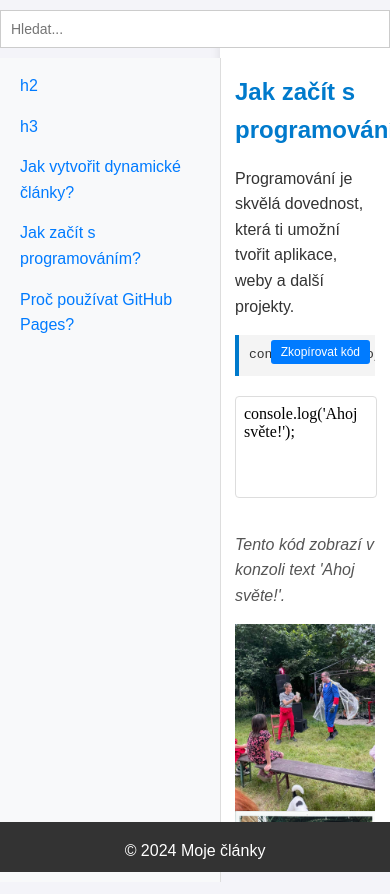
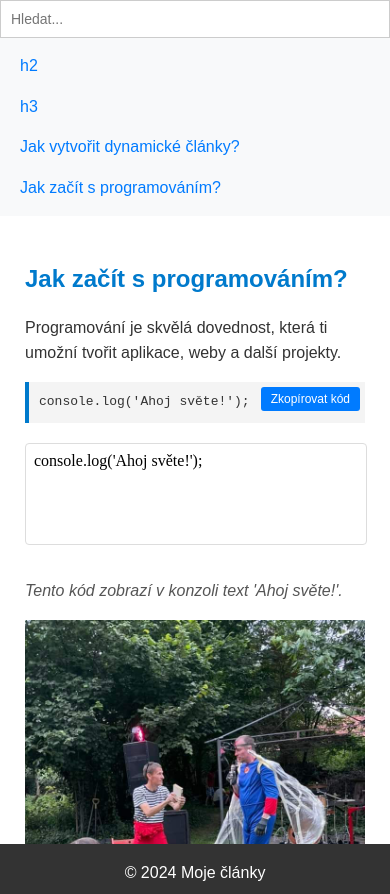
Before and after one commit to kevalam37/tahak, a plain HTML site: page index.html in a window 390 px wide. Before the commit the page ends 872 px from the top, so only its background shows below. Drawn offline with Linux system fonts and the light colour scheme.

Commit message:
Update styles.css

```diff
--- a/styles.css
+++ b/styles.css
@@ -29,6 +29,7 @@ header {
     display: flex;
     flex-direction: column;
     height: 100vh; /* Celková výška */
+    justify-content: flex-start;
 
 }
 
@@ -36,44 +37,41 @@ header {
 .search-box {
     width: 100%;
     padding: 10px;
-    margin-bottom: 20px; /* Mezera mezi vyhledávacím polem a menu */
     border: 1px solid #ccc;
-
     font-size: 14px;
     box-sizing: border-box; /* Zajištění, že padding nebude ovlivňovat
     šířku */
-    max-width: 400px; /* Nebude přehnaně široké */
-    display: block; /* Zajistí, že se správně vykreslí */
-    margin: 10px auto; /* Vycentrování */
-    z-index: 1002;
-    top: 5px;
+    position: fixed;
+    top: 0px;
+    left 0;
+    background-color: white;
+    z-index: 1000;
+
 }
 
 /* Navigační menu */
 nav#menu {
     width: 200px;
-    height: calc(100vh - 40px);
+    height: calc(100vh - 100px);
     background-color: #f8f9fa;
     padding: 10px;
     border-right: 1px solid #ddd;
     overflow-y: auto;
     position: fixed; /* Fixní umístění zajistí, že bude stále vlevo */
     left: 0;
-    top: 60px;
-    bottom: 60px;
-    z-index: 1000;
-    margin-top: -2px;
+    top: 28px;
+
 }
 
+/* Hlavní obsah */
 main#clanky {
     flex-grow: 1;
-    padding: 0px;
+    padding: 20px;
     background-color: #fff;
     box-shadow: 0 2px 10px rgba(0, 0, 0, 0.1);
     margin-left: 220px; /* Odsazení od menu */
     overflow-y: auto; /* Rolování pouze v tomto okně */
     height: calc(100vh - 60px); /* Výška odečtená o vyhledávací pole */
-    margin-top: -20px;
 
 }
 
@@ -107,7 +105,6 @@ nav#menu a:hover {
 /* Footer */
 footer {
     text-align: center;
-
     background: #333;
     color: #fff;
     height: 50px; /* Výška footera */
@@ -168,3 +165,24 @@ pre {
     display: block;     /* Zajistí, že obrázek nebude mít mezeru pod sebou */
     margin: 0 auto;     /* Na střed, pokud obrázek není na celou šířku */
 }
+
+/* Responzivní úpravy */
+@media (max-width: 600px) {
+    .search-box {
+        width: 100%;
+        position: relative;
+    }
+
+    nav#menu {
+        width: 100%;
+        height: auto;
+        position: relative;
+        top: 0;
+        border-right: none;
+    }
+
+    main#clanky {
+        margin-left: 0;
+        padding: 10px;
+    }
+}
```
